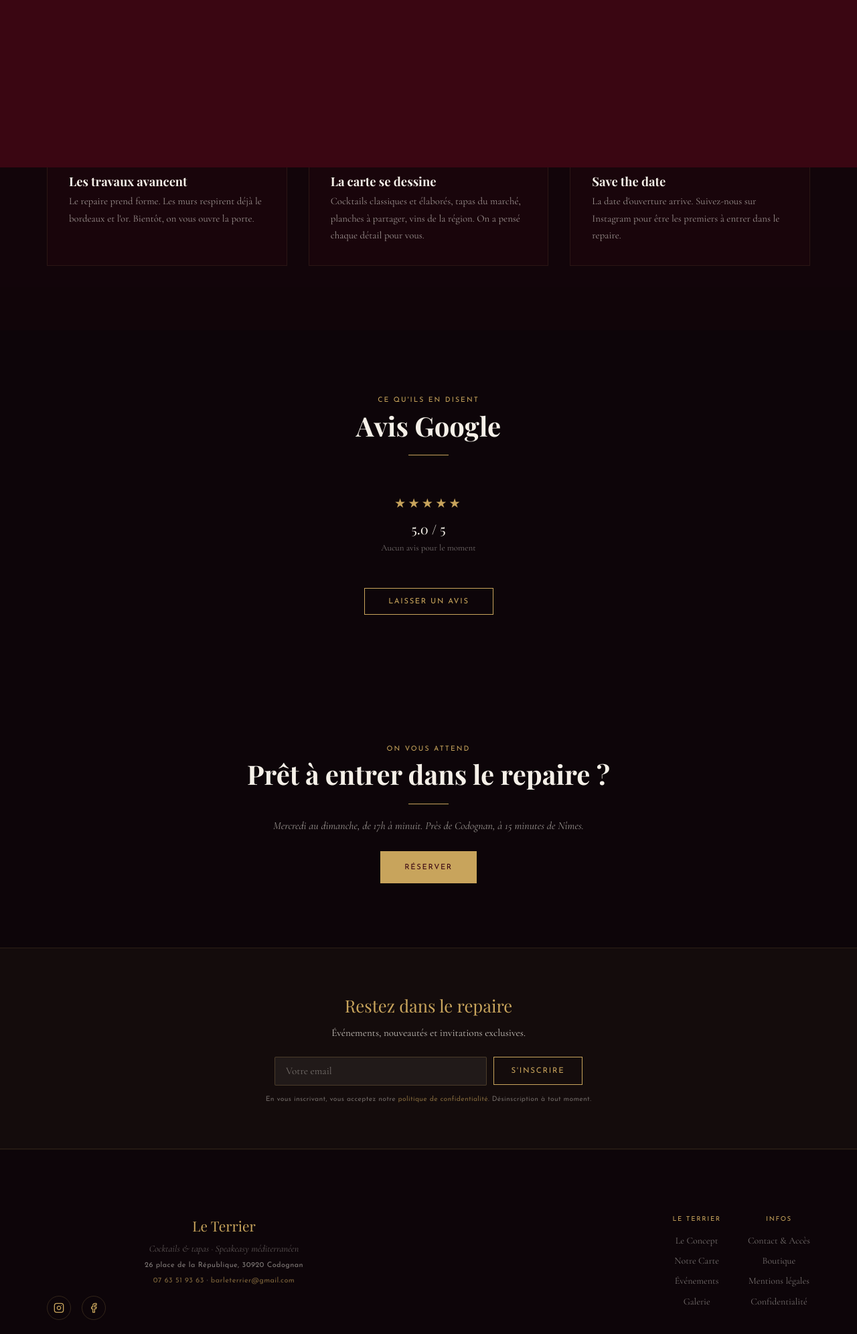
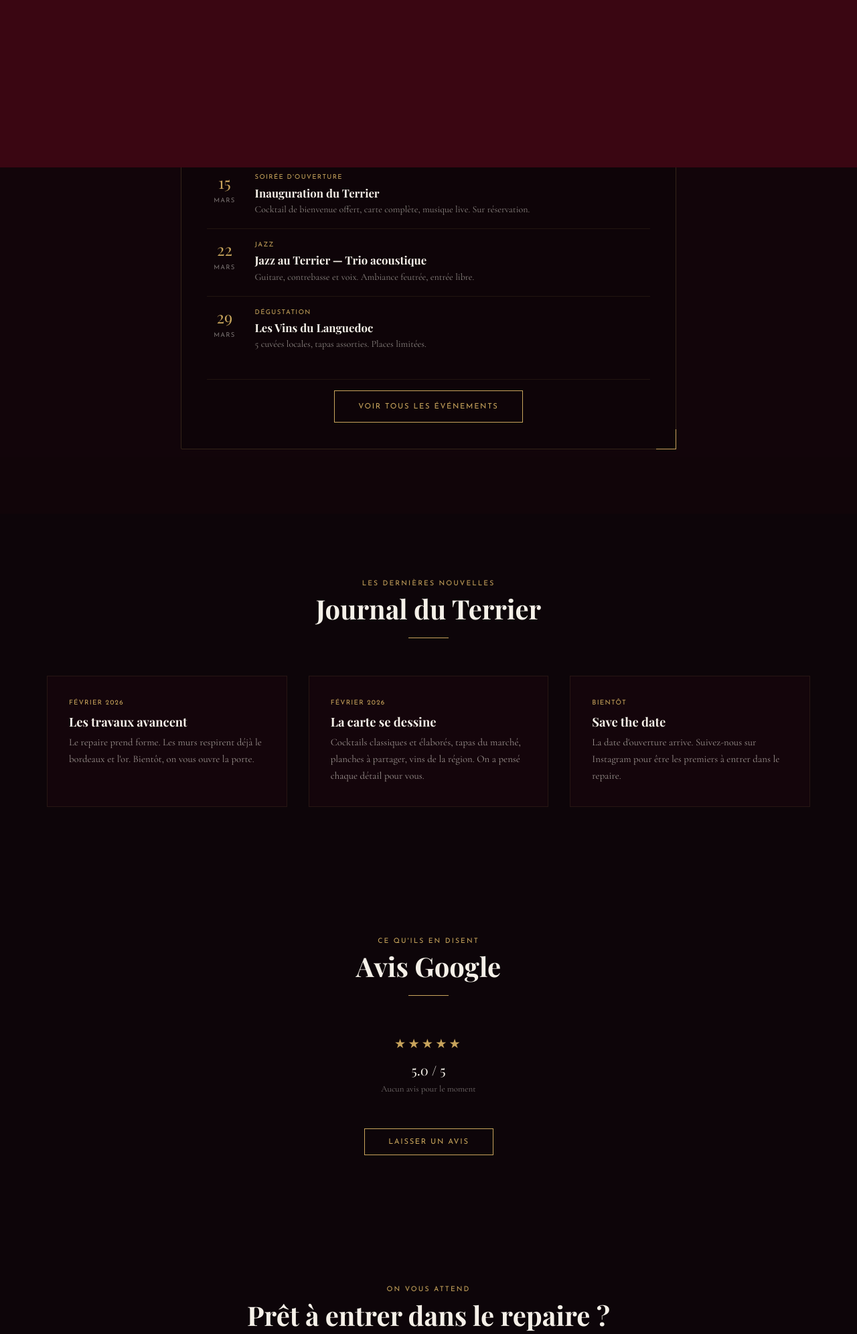
Before and after one commit to BabTech30/Bar-le-terrier-1er-version-, a PHP site: page /index.html in a window 1280 px wide. Shown: the part 1350-3342 px from the top of the page at 67% size. Run offline with PHP 8.4, Linux system fonts and the light colour scheme; data that the repository does not hold is empty.

Commit message:
Ajout encadré Prochains Événements sur la page d'accueil
- Nouvelle section entre "Nos Espaces" et "Journal du Terrier"
- Affiche les 3 prochains événements (Inauguration, Jazz, Dégustation)
- Bouton CTA vers la page événements complète
- Design cohérent avec le style Art Déco (bordures or, coins décorés)
- Styles CSS dédiés (.events-highlight) en accord avec le design system

https://claude.ai/code/session_01LWVX3g6vjdXHMF1UPBnVFg

```diff
--- a/index.html
+++ b/index.html
@@ -335,8 +335,63 @@
     </div>
   </section>
 
+  <!-- ENCADRÉ ÉVÉNEMENTS — Prochains événements -->
+  <section class="section-pad bg-accent" id="events-highlight">
+    <div class="container">
+      <div class="stitle reveal">
+        <p class="stitle__sur">Ne manquez rien</p>
+        <h2 class="stitle__main">Prochains Événements</h2>
+        <span class="gold-sep"></span>
+      </div>
+      <div class="events-highlight reveal">
+        <div class="events-highlight__list">
+
+          <div class="events-highlight__item">
+            <div class="events-highlight__date">
+              <span class="events-highlight__day">15</span>
+              <span class="events-highlight__month">Mars</span>
+            </div>
+            <div class="events-highlight__content">
+              <p class="events-highlight__tag">Soirée d'ouverture</p>
+              <h3 class="events-highlight__title">Inauguration du Terrier</h3>
+              <p class="events-highlight__text">Cocktail de bienvenue offert, carte complète, musique live. Sur réservation.</p>
+            </div>
+          </div>
+
+          <div class="events-highlight__item">
+            <div class="events-highlight__date">
+              <span class="events-highlight__day">22</span>
+              <span class="events-highlight__month">Mars</span>
+            </div>
+            <div class="events-highlight__content">
+              <p class="events-highlight__tag">Jazz</p>
+              <h3 class="events-highlight__title">Jazz au Terrier — Trio acoustique</h3>
+              <p class="events-highlight__text">Guitare, contrebasse et voix. Ambiance feutrée, entrée libre.</p>
+            </div>
+          </div>
+
+          <div class="events-highlight__item">
+            <div class="events-highlight__date">
+              <span class="events-highlight__day">29</span>
+              <span class="events-highlight__month">Mars</span>
+            </div>
+            <div class="events-highlight__content">
+              <p class="events-highlight__tag">Dégustation</p>
+              <h3 class="events-highlight__title">Les Vins du Languedoc</h3>
+              <p class="events-highlight__text">5 cuvées locales, tapas assorties. Places limitées.</p>
+            </div>
+          </div>
+
+        </div>
+        <div class="events-highlight__cta">
+          <a href="/evenements" class="btn">Voir tous les événements</a>
+        </div>
+      </div>
+    </div>
+  </section>
+
   <!-- JOURNAL DU TERRIER — modifier les 3 cartes ici -->
-  <section class="section-pad bg-accent">
+  <section class="section-pad">
     <div class="container">
       <div class="stitle reveal">
         <p class="stitle__sur">Les dernières nouvelles</p>
--- a/styles.css
+++ b/styles.css
@@ -1109,6 +1109,63 @@ body.has-announce .menu-nav { top: 88px; }
   font-style: italic;
 }
 
+/* --- ENCADRÉ ÉVÉNEMENTS HOMEPAGE --- */
+.events-highlight {
+  max-width: 740px; margin: 0 auto;
+  background: rgba(13,5,9,.65);
+  border: 1px solid rgba(200,164,92,.2);
+  border-radius: 2px;
+  padding: clamp(1.5rem, 3vw, 2.5rem);
+  position: relative;
+}
+.events-highlight::before,
+.events-highlight::after {
+  content: ''; position: absolute; width: 30px; height: 30px;
+  border-color: var(--or); border-style: solid;
+}
+.events-highlight::before { top: -1px; left: -1px; border-width: 1px 0 0 1px; }
+.events-highlight::after { bottom: -1px; right: -1px; border-width: 0 1px 1px 0; }
+.events-highlight__list {
+  display: flex; flex-direction: column; gap: 0;
+}
+.events-highlight__item {
+  display: flex; align-items: flex-start; gap: 1.2rem;
+  padding: 1rem 0;
+  border-bottom: 1px solid rgba(200,164,92,.1);
+}
+.events-highlight__item:last-child { border-bottom: none; }
+.events-highlight__date {
+  text-align: center; min-width: 52px; flex-shrink: 0;
+  padding-top: .15rem;
+}
+.events-highlight__day {
+  font-family: var(--font-display); font-size: 1.5rem;
+  color: var(--or); display: block; line-height: 1;
+}
+.events-highlight__month {
+  font-family: var(--font-ui); font-size: .6rem;
+  letter-spacing: .12em; text-transform: uppercase;
+  color: rgba(245,240,232,.45);
+}
+.events-highlight__content { flex: 1; }
+.events-highlight__tag {
+  font-family: var(--font-ui); font-size: .6rem;
+  letter-spacing: .14em; text-transform: uppercase;
+  color: var(--or); margin-bottom: .25rem;
+}
+.events-highlight__title {
+  font-family: var(--font-display); font-size: 1.05rem;
+  color: var(--creme); margin-bottom: .2rem;
+}
+.events-highlight__text {
+  color: rgba(245,240,232,.55); font-size: .88rem;
+}
+.events-highlight__cta {
+  text-align: center; margin-top: 1.5rem;
+  padding-top: 1rem;
+  border-top: 1px solid rgba(200,164,92,.1);
+}
+
 /* --- COCKTAIL ACCENT LINE (profile/accroche) --- */
 .menu-item__accent {
   font-family: var(--font-body);
```
